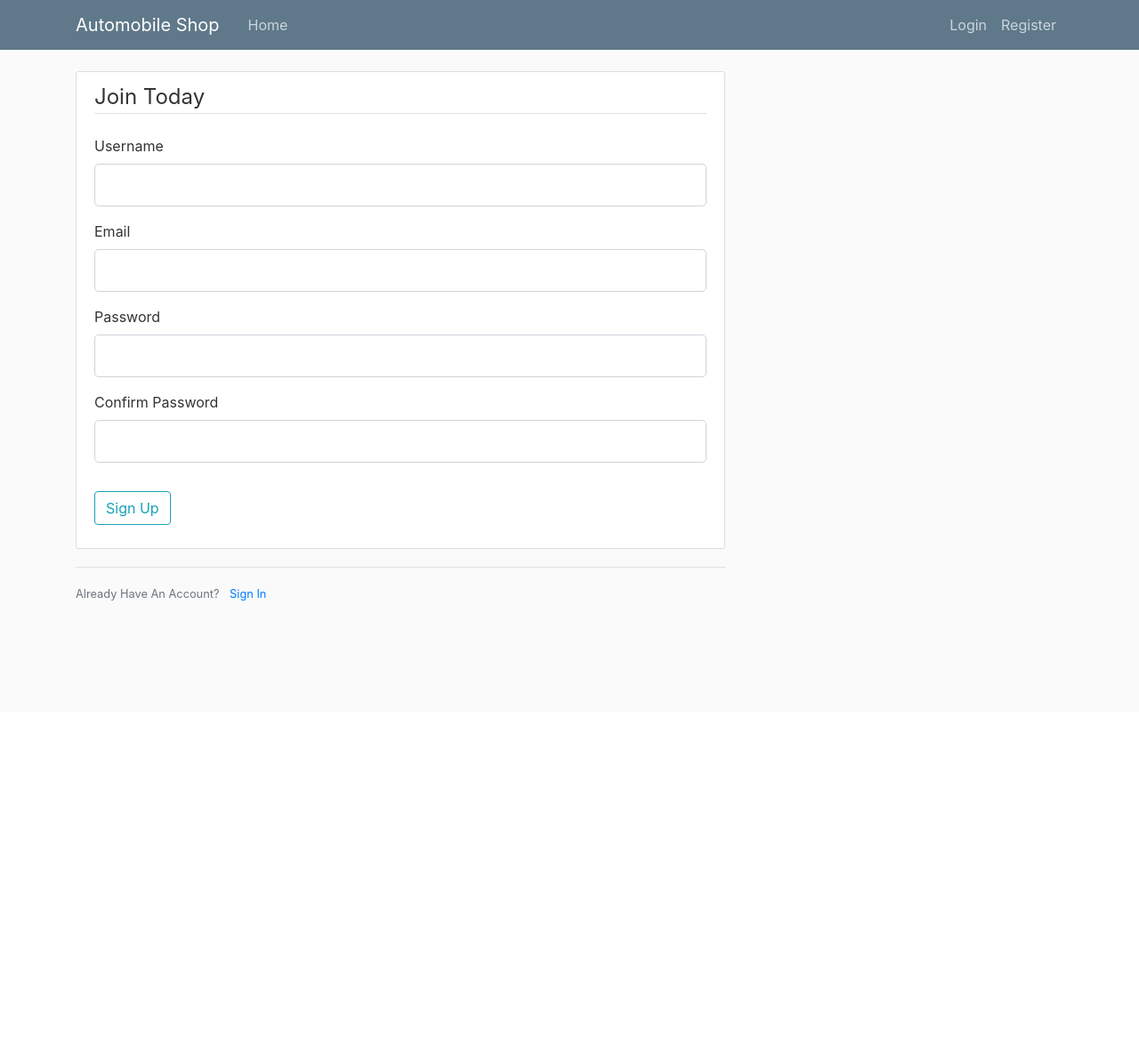
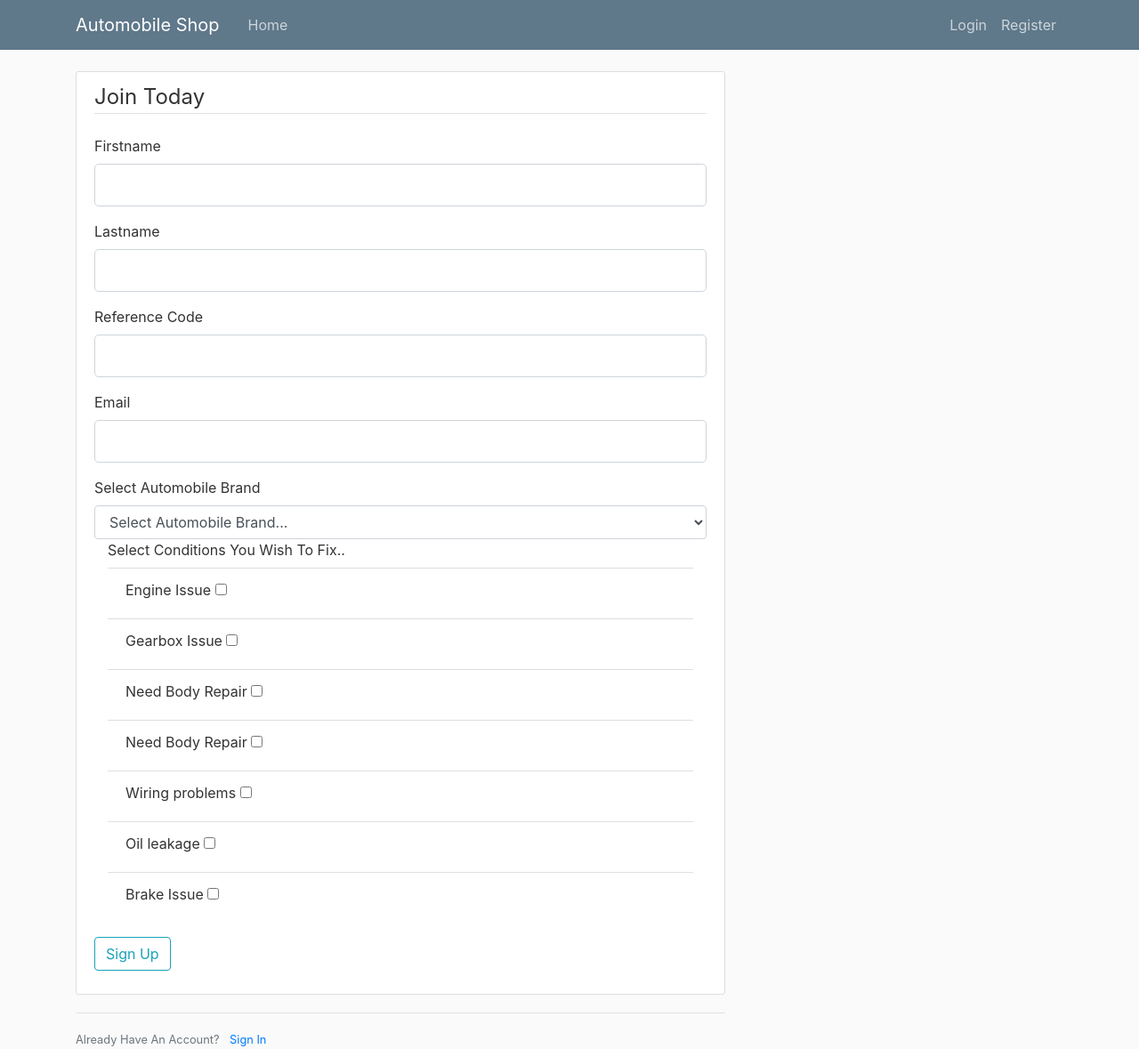
Before and after one commit to e-mezie/FASYL_Test_Code, a Flask app: page /registration in a window 1280 px wide. Shown: the whole page at 89% size. Before the commit the page ends 675 px from the top, so only its background shows below. Run offline with Flask 2, Linux system fonts and the light colour scheme.

Commit message:
'FASYL_Test_Code'

```diff
--- a/forms.py
+++ /dev/null
@@ -1,22 +0,0 @@
-from flask_wtf import FlaskForm
-from wtforms import StringField, PasswordField, SubmitField, BooleanField
-from wtforms.validators import DataRequired, Length, Email, EqualTo
-
-
-class RegistrationForm (FlaskForm):
-    username = StringField ('Username',
-                            validators=[DataRequired (), Length (min=2, max=20)])
-    email = StringField ('Email',
-                         validators=[DataRequired (), Email ()])
-    password = PasswordField ('Password', validators=[DataRequired ()])
-    confirm_password = PasswordField ('Confirm Password',
-                                      validators=[DataRequired (), EqualTo ('password')])
-    submit = SubmitField ('Sign Up')
-
-
-class LoginForm (FlaskForm):
-    email = StringField ('Email',
-                         validators=[DataRequired (), Email ()])
-    password = PasswordField ('Password', validators=[DataRequired ()])
-    remember = BooleanField ('Remember Me')
-    submit = SubmitField ('Login')
--- a/main.py
+++ /dev/null
@@ -1,35 +0,0 @@
-from flask import Flask, render_template, url_for, flash, redirect
-from forms import RegistrationForm, LoginForm
-app = Flask (__name__)
-
-app.config['SECRET_KEY'] = 'cfe396b1a27c2914da6b7e45dee37180'
-
-
-@app.route ('/home')
-def home():
-    return render_template ('home.html')
-
-
-@app.route ('/registration', methods=['GET', 'POST'])
-def registration():
-    form = RegistrationForm()
-    if form.validate_on_submit():
-        flash(f'Account Created for {form.username.data}!', 'success')
-        return redirect(url_for('home'))
-    return render_template ('registration.html', title='Registration', form=form)
-
-
-@app.route ('/login', methods=['GET', 'POST'])
-def login():
-    form = LoginForm()
-    if form.validate_on_submit ():
-        if form.email.data == 'nweke@gmail.com' and form.password.data == 'password':
-            flash('You have been logged in!', 'success')
-            return redirect(url_for('home'))
-        else:
-            flash('Login Unsuccessful, Please check username and password', 'danger')
-    return render_template ('login.html', title='Login', form=form)
-
-
-if __name__ == "__main__":
-    app.run (debug=True)
--- /dev/null
+++ b/main/forms.py
@@ -0,0 +1,30 @@
+from flask_wtf import FlaskForm
+from wtforms import StringField, PasswordField, SubmitField, BooleanField
+from wtforms.validators import DataRequired, Length, Email, ValidationError
+
+from main.modules import User
+
+
+class RegistrationForm (FlaskForm):
+    firstname = StringField ('Firstname',
+                             validators=[DataRequired (), Length (min=2, max=20)])
+    lastname = StringField ('Lastname',
+                            validators=[DataRequired (), Length (min=2, max=20)])
+    email = StringField ('Email',
+                         validators=[DataRequired (), Email ()])
+    reference_code = StringField ('Reference Code',
+                                  validators=[DataRequired (), Length (min=6, max=20)])
+
+    submit = SubmitField ('Sign Up')
+
+    def validate_field(self, email_address):
+
+        user = User.query.filter_by(email_address=email_address.data).first()
+        if user:
+            raise ValidationError('That Email is taken, please use another')
+
+
+class LoginForm (FlaskForm):
+    email = StringField ('Email',
+                         validators=[DataRequired (), Email ()])
+    submit = SubmitField ('Login')
--- /dev/null
+++ b/main/routes.py
@@ -0,0 +1,34 @@
+from flask import Flask, render_template, url_for, flash, redirect
+from main import app, db
+from main.forms import RegistrationForm, LoginForm
+from main.modules import User
+
+
+@app.route ('/home')
+def home():
+    return render_template ('home.html')
+
+
+@app.route ('/registration', methods=['GET', 'POST'])
+def registration():
+    form = RegistrationForm ()
+    if form.validate_on_submit ():
+        user = User(firstname=form.firstname.data, lastname=form.lastname.data, email_address=form.email.data, reference_code=form.reference_code.data)
+        db.create_all()
+        db.session.add(user)
+        db.session.commit()
+        flash (f'Account Created for {form.firstname.data}!', 'success')
+        return redirect (url_for ('login'))
+    return render_template ('registration.html', title='Registration', form=form)
+
+
+@app.route ('/login', methods=['GET', 'POST'])
+def login():
+    form = LoginForm ()
+    if form.validate_on_submit ():
+        if form.email.data == RegistrationForm:
+            flash ('You have been logged in!', 'success')
+            return redirect (url_for ('home'))
+        else:
+            flash ('Login Unsuccessful, Please check username and password', 'danger')
+    return render_template ('login.html', title='Login', form=form)
--- /dev/null
+++ b/main/templates/registration.html
@@ -0,0 +1,140 @@
+{% extends "layout.html" %}
+{% block content%}
+    <div class="content-section">
+        <form method="POST" action="">
+            {{ form.hidden_tag() }}
+            <fieldset class="form-group">
+                <legend class="border-bottom mb-4">Join Today</legend>
+                <div class="form-group">
+                    {{ form.firstname.label(class="form-control-label")}}
+
+                    {% if form.firstname.errors %}
+                        {{ form.firstname(class="form-control-lg is-invalid")}}
+                        <div class="invalid-feedback">
+                            {% for error in form.firstname.errors %}
+                                <span>{{ error }}</span>
+                            {% endfor %}
+                        </div>
+                    {% else %}
+                        {{ form.firstname(class="form-control form-control-lg")}}
+                    {% endif %}
+                </div>
+                <div class="form-group">
+                    {{ form.lastname.label(class="form-control-label")}}
+
+                    {% if form.lastname.errors %}
+                        {{ form.lastname(class="form-control-lg is-invalid")}}
+                        <div class="invalid-feedback">
+                            {% for error in form.lastname.errors %}
+                                <span>{{ error }}</span>
+                            {% endfor %}
+                        </div>
+                    {% else %}
+                        {{ form.lastname(class="form-control form-control-lg")}}
+                    {% endif %}
+                </div>
+                <div class="form-group">
+                    {{ form.reference_code.label(class="form-control-label")}}
+
+                    {% if form.reference_code.errors %}
+                        {{ form.reference_code(class="form-control-lg is-invalid")}}
+                        <div class="invalid-feedback">
+                            {% for error in form.reference_code.errors %}
+                                <span>{{ error }}</span>
+                            {% endfor %}
+                        </div>
+                    {% else %}
+                        {{ form.reference_code(class="form-control form-control-lg")}}
+                    {% endif %}
+                </div>
+                <div class="form-group">
+                    {{ form.email.label(class="form-control-label")}}
+                    {% if form.email.errors %}
+                        {{ form.email(class="form-control-lg is-invalid")}}
+                        <div class="invalid-feedback">
+                            {% for error in form.email.errors %}
+                                <span>{{ error }}</span>
+                            {% endfor %}
+                        </div>
+                    {% else %}
+                        {{ form.email(class="form-control form-control-lg")}}
+                    {% endif %}
+                </div>
+                <div class="container">
+                    <div class="row">
+                        <label>Select Automobile Brand</label>
+                        <select name="automobile_brand" data-live-search="true" id="automobile_brand" class="form-control" title="Select Automobile Brand">
+                            <option value="None">Select Automobile Brand...</option>
+                            <option value="1">Mitsubishi</option>
+                            <option value="2">Toyota</option>
+                            <option value="3">Innoson</option>
+                            <option value="4">BMW</option>
+                            <option value="5">Mercedes</option>
+                            <option value="6">G-Wagon</option>
+                            <option value="7">Highlander</option>
+                            <option value="8">JEEP</option>
+                            <option value="9">IBILE</option>
+                            <option value="10">FASYL</option>
+                        </select>
+                    </div>
+                </div>
+
+                <div class="container">
+                    <label>Select Conditions You Wish To Fix..</label>
+                <ul class="list-group list-group-flush">
+                <li class="list-group-item">Engine Issue
+                <label class="switch ">
+                <input type="checkbox" name="Engine Issue" class="danger">
+                <span class="slider round"></span>
+                </label>
+                </li>
+                <li class="list-group-item">Gearbox Issue
+                <label class="switch ">
+                <input type="checkbox" name="Gearbox Issue" class="danger">
+                <span class="slider round"></span>
+                </label>
+                </li>
+                <li class="list-group-item">Need Body Repair
+                <label class="switch ">
+                <input type="checkbox" name="Need Body Repair" class="danger">
+                <span class="slider round"></span>
+                </label>
+                </li>
+                 <li class="list-group-item">Need Body Repair
+                <label class="switch ">
+                <input type="checkbox" name="Need Body Repair" class="danger">
+                <span class="slider round"></span>
+                </label>
+                </li>
+                 <li class="list-group-item">Wiring problems
+                <label class="switch ">
+                <input type="checkbox" name="Wiring problems" class="danger">
+                <span class="slider round"></span>
+                </label>
+                </li>
+                 <li class="list-group-item">Oil leakage
+                <label class="switch ">
+                <input type="checkbox" name="Oil leakage" class="danger">
+                <span class="slider round"></span>
+                </label>
+                </li>
+                 <li class="list-group-item">Brake Issue
+                <label class="switch ">
+                <input type="checkbox" name="Brake Issue" class="danger">
+                <span class="slider round"></span>
+                </label>
+                </li>
+                </ul>
+            </div>
+            </fieldset>
+            <div class="form-group">
+                    {{ form.submit(class="btn btn-outline-info") }}
+                </div>
+        </form>
+    </div>
+    <div class="border-top pt-3">
+        <small class="text-muted">
+            Already Have An Account? <a class="ml-2" href="{{ url_for('login')}}">Sign In</a>
+        </small>
+    </div>
+{% endblock content %}
--- /dev/null
+++ b/run.py
@@ -0,0 +1,4 @@
+from main import app
+
+if __name__ == "__main__":
+    app.run (debug=True)
--- a/templates/registration.html
+++ /dev/null
@@ -1,72 +0,0 @@
-{% extends "layout.html" %}
-{% block content%}
-    <div class="content-section">
-        <form method="POST" action="">
-            {{ form.hidden_tag() }}
-            <fieldset class="form-group">
-                <legend class="border-bottom mb-4">Join Today</legend>
-                <div class="form-group">
-                    {{ form.username.label(class="form-control-label")}}
-
-                    {% if form.username.errors %}
-                        {{ form.username(class="form-control-lg is-invalid")}}
-                        <div class="invalid-feedback">
-                            {% for error in form.username.errors %}
-                                <span>{{ error }}</span>
-                            {% endfor %}
-                        </div>
-                    {% else %}
-                        {{ form.username(class="form-control form-control-lg")}}
-                    {% endif %}
-                </div>
-                <div class="form-group">
-                    {{ form.email.label(class="form-control-label")}}
-                    {% if form.email.errors %}
-                        {{ form.email(class="form-control-lg is-invalid")}}
-                        <div class="invalid-feedback">
-                            {% for error in form.email.errors %}
-                                <span>{{ error }}</span>
-                            {% endfor %}
-                        </div>
-                    {% else %}
-                        {{ form.email(class="form-control form-control-lg")}}
-                    {% endif %}
-                </div>
-                <div class="form-group">
-                    {{ form.password.label(class="form-control-label")}}
-                    {% if form.password.errors %}
-                        {{ form.password(class="form-control-lg is-invalid")}}
-                        <div class="invalid-feedback">
-                            {% for error in form.password.errors %}
-                                <span>{{ error }}</span>
-                            {% endfor %}
-                        </div>
-                    {% else %}
-                        {{ form.password(class="form-control form-control-lg")}}
-                    {% endif %}
-                </div>
-                <div class="form-group">
-                    {{ form.confirm_password.label(class="form-control-label")}}
-                    {% if form.confirm_password.errors %}
-                        {{ form.confirm_password(class="form-control-lg is-invalid")}}
-                        <div class="invalid-feedback">
-                            {% for error in form.confirm_password.errors %}
-                                <span>{{ error }}</span>
-                            {% endfor %}
-                        </div>
-                    {% else %}
-                        {{ form.confirm_password(class="form-control form-control-lg")}}
-                    {% endif %}
-                </div>
-            </fieldset>
-            <div class="form-group">
-                    {{ form.submit(class="btn btn-outline-info") }}
-                </div>
-        </form>
-    </div>
-    <div class="border-top pt-3">
-        <small class="text-muted">
-            Already Have An Account? <a class="ml-2" href="{{ url_for('login')}}">Sign In</a>
-        </small>
-    </div>
-{% endblock content %}
```
Also changed, not shown: main/__init__.py (added, +10 -0 lines), main/modules.py (added, +12 -0 lines), main/templates/login.html (renamed from templates/login.html, +1 -13 lines), main/site.db (added), main/static/main.css (renamed from static/main.css), main/templates/home.html (renamed from templates/home.html), main/templates/layout.html (renamed from templates/layout.html), site.db (added).
